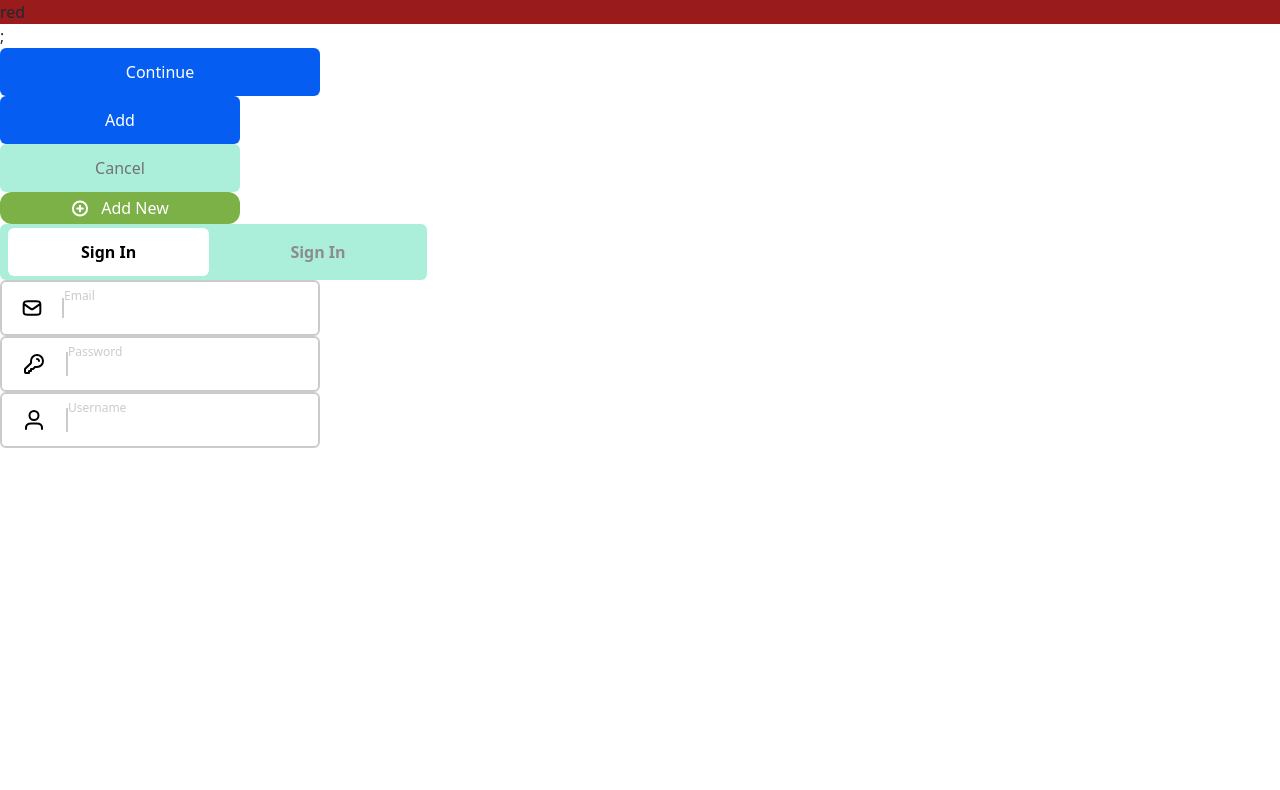
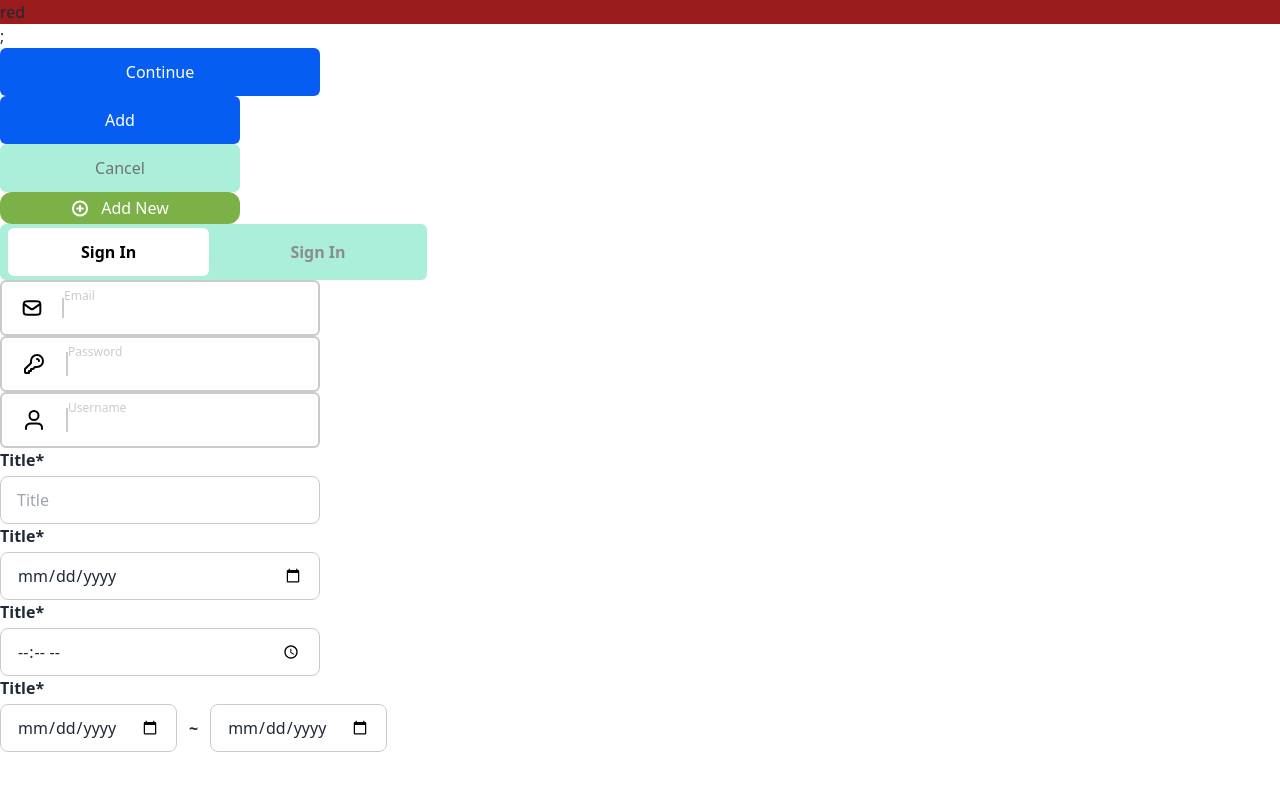
Before and after one commit to yutounun/TaskManagementFrontEnd, a Next.js app: page /samples in a window 1280 px wide. Shown: the top 790 px of the page. Built offline with nearby package versions, Linux system fonts and the light colour scheme.

Commit message:
common/inputField

```diff
--- /dev/null
+++ b/src/app/common/InputField.tsx
@@ -0,0 +1,54 @@
+import React from "react";
+
+interface propTypes {
+  title: string;
+  value: string;
+  setValue: (value: string) => void;
+  placeholder?: string;
+  type: "date" | "fromTo" | "text" | "time";
+  className?: string;
+}
+
+const InputField = ({ ...props }: propTypes) => {
+  const handleChange = (e) => {
+    props.setValue(e.target.value);
+  };
+
+  return (
+    <div className="gap-1 flex flex-col">
+      <p className="font-bold">{props.title}</p>
+      {/* Normal */}
+      {props.type !== "fromTo" && (
+        <input
+          type={props.type}
+          placeholder={props.placeholder}
+          className={`input input-bordered input-primary max-w-xs border-gray-text ${props.className}`}
+          onInput={handleChange}
+        />
+      )}
+
+      {/* from ~ to */}
+      {props.type === "fromTo" && (
+        <div className="flex gap-3 items-center">
+          <input
+            type="date"
+            placeholder={props.placeholder}
+            className={`input input-bordered input-primary max-w-xs border-gray-text ${props.className}`}
+            onInput={handleChange}
+          />
+
+          <span className="text-lg font-bold">~</span>
+
+          <input
+            type="date"
+            placeholder={props.placeholder}
+            className={`input input-bordered input-primary max-w-xs border-gray-text ${props.className}`}
+            onInput={handleChange}
+          />
+        </div>
+      )}
+    </div>
+  );
+};
+
+export default InputField;
--- a/src/app/samples/page.tsx
+++ b/src/app/samples/page.tsx
@@ -5,6 +5,7 @@ import Button from "@/common/Button";
 import Tabs from "@/common/Tabs";
 import { useState } from "react";
 import BoldInput from "@/common/BoldInput";
+import InputField from "@/common/InputField";
 
 // This page list all common components
 export default function Tasks() {
@@ -23,6 +24,31 @@ export default function Tasks() {
       <BoldInput title="Password" value={inputValue} setValue={setInputValue} />
       <BoldInput title="Username" value={inputValue} setValue={setInputValue} />
       {inputValue}
+      <InputField
+        title="Title*"
+        value={inputValue}
+        setValue={setInputValue}
+        placeholder="Title"
+        type="text"
+      />
+      <InputField
+        title="Title*"
+        value={inputValue}
+        setValue={setInputValue}
+        type="date"
+      />
+      <InputField
+        title="Title*"
+        value={inputValue}
+        setValue={setInputValue}
+        type="time"
+      />
+      <InputField
+        title="Title*"
+        value={inputValue}
+        setValue={setInputValue}
+        type="fromTo"
+      />
     </>
   );
 }
```
